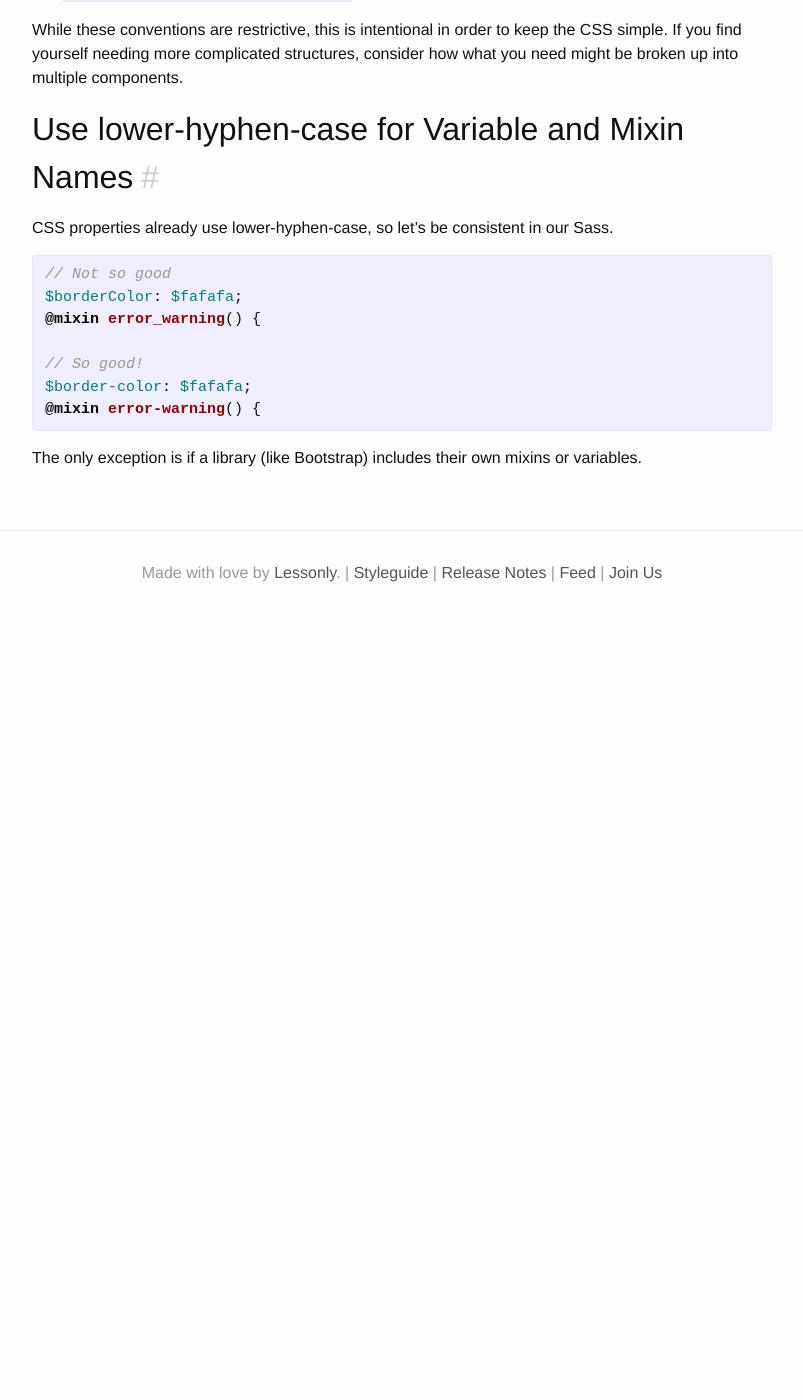
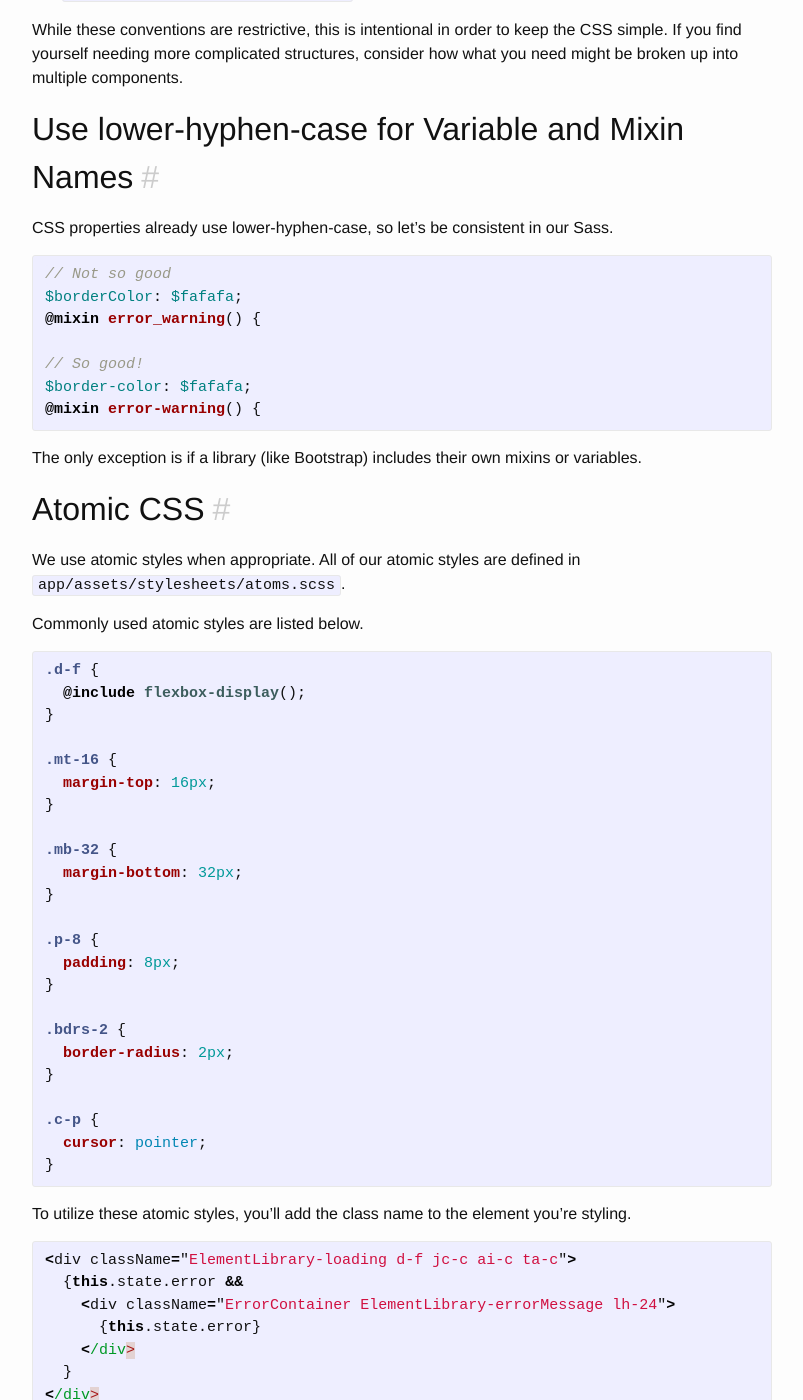
Before and after one commit to isabella232/lessonly.github.io, a Jekyll site: the page built from _styleguide/css.md, in a window 1280 px wide and 1400 px high, scrolled down 1883 px. Shown: the whole window, without its empty margins (238-1041 px from the left). Built offline with Jekyll 4.4.1, drawn with Linux system fonts in a browser that asks for light colours; before the commit the page ends 2513 px from its top, so only the background shows below that; some of the changed text lies outside the part shown.

Commit message:
Add documentation for JS, React, and atomic styles

````diff
--- a/_styleguide/css.md
+++ b/_styleguide/css.md
@@ -77,3 +77,57 @@ $border-color: $fafafa;
 ```
 
 The only exception is if a library (like Bootstrap) includes their own mixins or variables.
+
+## Atomic CSS
+
+We use atomic styles when appropriate. All of our atomic styles are defined in `app/assets/stylesheets/atoms.scss`.
+
+Commonly used atomic styles are listed below.
+
+```scss
+.d-f {
+  @include flexbox-display();
+}
+
+.mt-16 {
+  margin-top: 16px;
+}
+
+.mb-32 {
+  margin-bottom: 32px;
+}
+
+.p-8 {
+  padding: 8px;
+}
+
+.bdrs-2 {
+  border-radius: 2px;
+}
+
+.c-p {
+  cursor: pointer;
+}
+```
+
+To utilize these atomic styles, you'll add the class name to the element you're styling.
+
+```js
+<div className="ElementLibrary-loading d-f jc-c ai-c ta-c">
+  {this.state.error &&
+    <div className="ErrorContainer ElementLibrary-errorMessage lh-24">
+      {this.state.error}
+    </div>
+  }
+</div>
+```
+
+If you don't find a style that is commonly used, define a new atomic style!
+
+The default convention for atomic class names is an abbreviation of the property, followed by a hyphen, followed by an abbreviation of the value. This is just a convention, depart from it when it makes sense.
+
+```scss
+.ta-c {
+  text-align: center;
+}
+```
````
Also changed, not shown: _styleguide/javascript.md (+3 -1 lines), _styleguide/react.md (added, +83 -0 lines).
